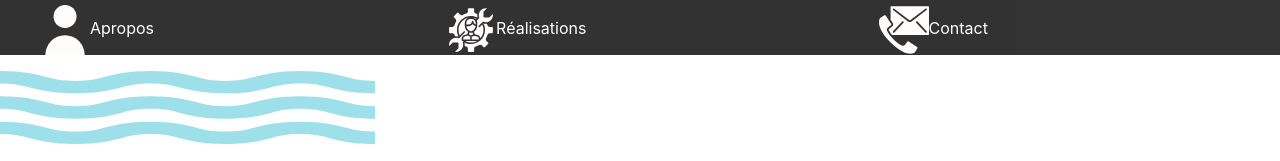
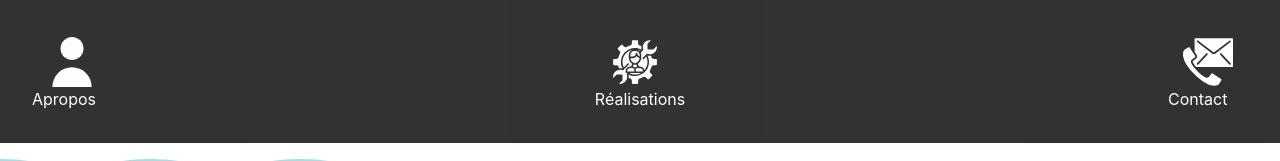
Before and after one commit to Skiiners06/Portfolio, a plain HTML site: page index.html in a window 1280 px wide. Shown: the top 161 px of the page. Drawn offline with Linux system fonts and the light colour scheme.

Commit message:
modification text sous les icones du menu

```diff
--- a/css/style.css
+++ b/css/style.css
@@ -8,7 +8,7 @@
 }
 
 .menu ul {
-  display: -ms-flexbox;
+  justify-content: space-between;
   display: flex;
   list-style-type: none;
 }
@@ -17,21 +17,22 @@
   font-size: 20px;
 }
 
-.lienMenu img {
-  -ms-flex-pack: justify;
-  justify-content: space-between;
-}
-
 /* liens menu : */
 .menu ul .lienMenu {
   color: #FFFFFF;
-  -ms-flex: 1 1 auto;
-      flex: 1 1 auto;
+  /*-ms-flex: 1 1 auto;
+  flex: 1 1 auto;*/
   margin-top: 5px;
 }
 
 .iconeMenu {
   height: 50px;
+  width:80px;
+}
+
+li>a{
+  color:white;
+  justify-content: space-between;
 }
 
 .wave{
@@ -179,4 +180,14 @@ input[type=submit]{
 
 @media screen and (min-width: 480px){
 
+  .menu ul {
+    padding:2em;
+  }
+
+  /* Text en dessous des icones du menu */
+  li>a {
+    display: flex;
+    flex-direction: column;
+  }
+
 }
--- a/index.html
+++ b/index.html
@@ -80,10 +80,9 @@
     <div class="header">
         <div class="menu">
             <ul>
-                <li class="lienMenu"><img class="iconeMenu" src="./img/aPropos.svg" alt="logo a propos">Apropos</li>
-                <li class="lienMenu"><img class="iconeMenu" src="./img/realisation.svg" alt="logo Réalisations">Réalisations
-                </li>
-                <li class="lienMenu"><img class="iconeMenu" src="./img/contact.svg" alt="logo Contact">Contact</li>
+                <li class="lienMenu"><a href="#aPropos"><img class="iconeMenu" src="./img/aPropos.svg" alt="logo a propos">Apropos</a></li>
+                <li class="lienMenu"><a href="#realisations"><img class="iconeMenu" src="./img/realisation.svg" alt="logo Réalisations">Réalisations</a></li>
+                <li class="lienMenu"><a href="#contact"><img class="iconeMenu" src="./img/contact.svg" alt="logo Contact">Contact</a></li>
             </ul>
         </div>
     </div>
@@ -104,7 +103,7 @@
         </div>
     </div>
 
-    <div class="titreSection">
+    <div id="aPropos" class="titreSection">
         <h2> a propos de moi </h2>
     </div>
 
@@ -148,7 +147,7 @@
         </div>
     </div>
 
-    <div class="titreSection">
+    <div id="realisations" class="titreSection">
         <h2> réalisations </h2>
     </div>
 
@@ -226,7 +225,7 @@
         </div>
     </div>
 
-    <div class="titreSection">
+    <div id="contact" class="titreSection">
         <h2>contact </h2>
     </div>
 
```
